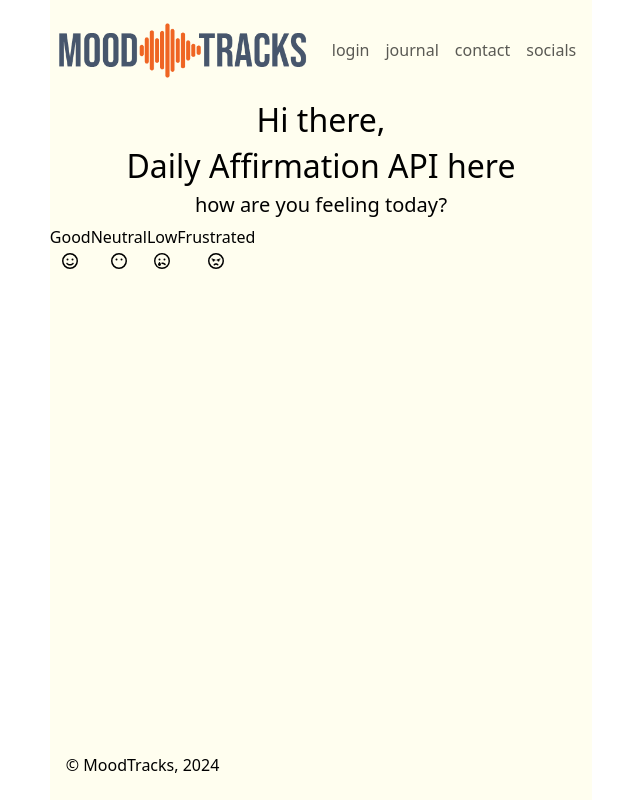
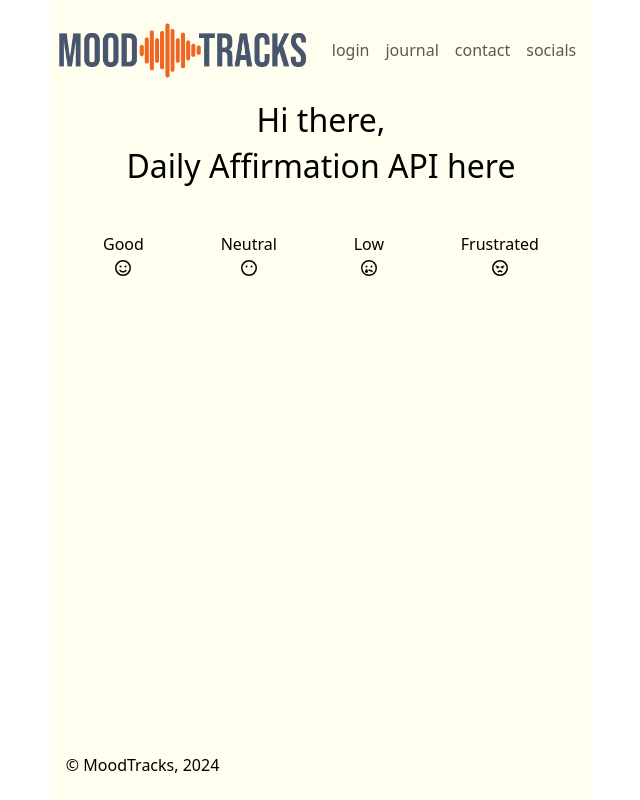
Before and after one commit to Billy-Rowden/MoodTracks, a React (Vite) app: page /journal in a window 1280 px wide. Shown: the whole page, without its empty margins (319-959 px from the left). Built offline with nearby package versions, Linux system fonts and the light colour scheme.

Commit message:
added logo to main landing page

```diff
--- a/src/components/EmotionBar/index.css
+++ b/src/components/EmotionBar/index.css
@@ -1,16 +1,23 @@
+.feelingContainer {
+    width: 100%;
+}
+
 .emojiContainer {
+    display: flex;
+    justify-content: center;
+}
+
+.emojis-row {
     display: flex;
 }
 
 .emojis {
-    justify-content: space-evenly;
+    text-align: center;
+    transition: transform 0.3s ease;
+    padding: 3vw;
 }
 
-.mood {
-transition: transform 0.3s ease;
-}
-
-.mood:hover {
+.emojis:hover {
     transform: scale(1.3);
     cursor: pointer;
 }
--- a/src/components/EmotionBar/index.jsx
+++ b/src/components/EmotionBar/index.jsx
@@ -1,4 +1,3 @@
-// EmojiBar.jsx
 import React from 'react';
 import { FontAwesomeIcon } from '@fortawesome/react-fontawesome';
 import { faSmile, faMehBlank, faSadTear, faAngry } from '@fortawesome/free-regular-svg-icons';
@@ -7,8 +6,8 @@ import './index.css';
 const EmojiBar = ({ onEmotionSelect }) => {
     return (
         <div className="feelingContainer">
-            <h5> how are you feeling today? </h5>
             <div className="emojiContainer">
+                <div className="emojis-row">
                     <div className="emojis" onClick={() => onEmotionSelect('good')}>
                         Good <br /> <FontAwesomeIcon icon={faSmile} />
                     </div>
@@ -23,6 +22,7 @@ const EmojiBar = ({ onEmotionSelect }) => {
                     </div>
                 </div>
             </div>
+        </div>
     );
 };
 
--- a/src/components/Navbar/index.jsx
+++ b/src/components/Navbar/index.jsx
@@ -13,7 +13,7 @@ function JournalNavbar() {
             <Navbar.Toggle aria-controls="basic-navbar-nav" />
             <Navbar.Collapse id="basic-navbar-nav">
                 <Nav className="ml-auto">
-                    <Nav.Link className="navLink" href="/login">login</Nav.Link>
+                    <Nav.Link className="navLink" href="/">login</Nav.Link>
                     <Nav.Link className="navLink" href="/journal">journal</Nav.Link>
                     <Nav.Link className="navLink" href="/contact">contact</Nav.Link>
                     <Nav.Link className="navLink" href="/socials">socials</Nav.Link>
--- a/src/components/Pages/Login.jsx
+++ b/src/components/Pages/Login.jsx
@@ -5,6 +5,7 @@ import Button from 'react-bootstrap/Button';
 import { useNavigate } from 'react-router-dom'; // Import useNavigate hook
 import Calendar from '../Calendar';
 import JournalNavbar from '../Navbar';
+import mainLogo from '../../assets/images/mainLogo.png'
 import './index.css';
 
 function Login() {
@@ -38,6 +39,8 @@ function Login() {
     };
 
     return (
+        <>
+        <img src={mainLogo} alt="mainLogo" className="mainLogo"/>
         <Container className="login-container">
             <div className="loginPage">
                 <div className="login-form">
@@ -71,6 +74,7 @@ function Login() {
                 {loggedIn && selectedDate && <JournalNavbar />}
             </div>
         </Container>
+        </>
     );
 }
 
--- a/src/components/Pages/index.css
+++ b/src/components/Pages/index.css
@@ -28,3 +28,8 @@ Form {
     border: 1px solid black !important;
     color: black !important;
 }
+
+.mainLogo {
+    margin-top: 5vh;
+    max-width: 100%;
+}
```
Lines whose indentation alone changed are shown as unchanged.
